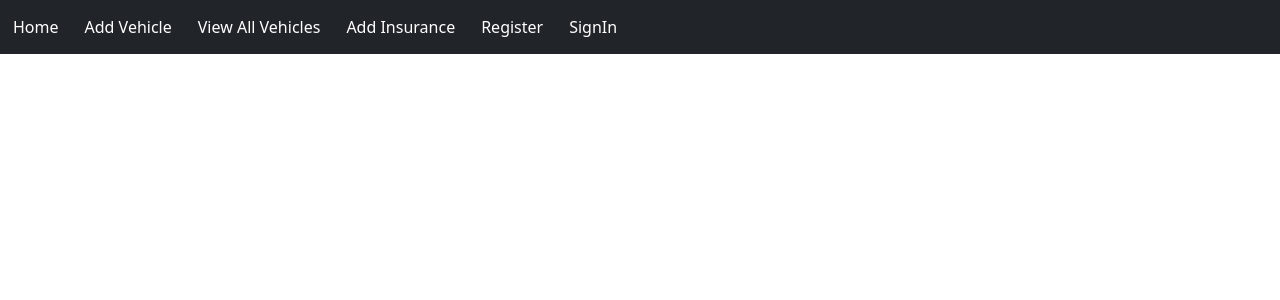
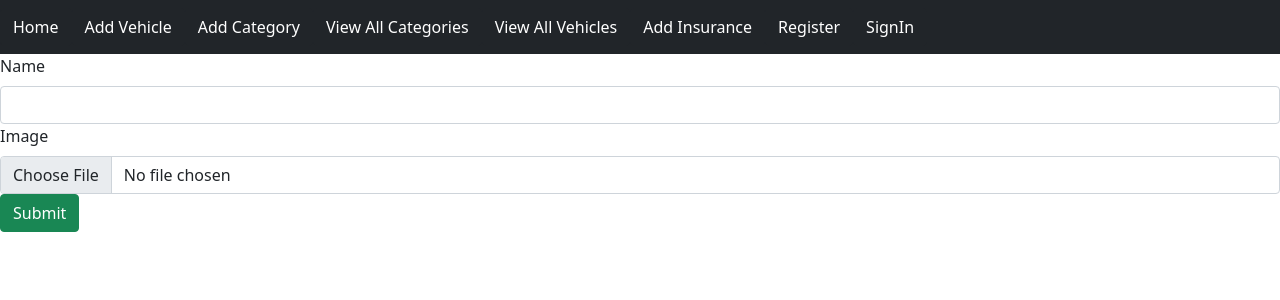
Before and after one commit to aldoseri99/Drive-Drift-client, a React (Vite) app: page /addcategory in a window 1280 px wide. Shown: the top 300 px of the page. Built offline with nearby package versions, Linux system fonts and the light colour scheme.

Commit message:
categories

```diff
--- a/src/App.jsx
+++ b/src/App.jsx
@@ -1,30 +1,33 @@
-import "./App.css"
-import { Route, Routes } from "react-router-dom"
-import axios from "axios"
-import { useState, useEffect } from "react"
-import ViewVehicles from "./components/ViewVehicles"
-import Home from "./components/Home"
-import Nav from "./components/Nav"
-import Footer from "./components/Footer"
-import Profile from "./components/Profile"
-import Reviews from "./components/Reviews"
-import VehicleDetail from "./components/VehicleDetail"
-import SignIn from "./pages/SignIn"
-import Register from "./pages/Register"
-import { CheckSession } from "./services/Auth"
-import UserProfile from "./components/UserProfile"
-import SideBar from "./components/SideBar"
-import AddVehicle from "./pages/AddVehicle"
-import AddInsurance from "./pages/AddInsurance"
-
+import './App.css'
+import { Route, Routes } from 'react-router-dom'
+import axios from 'axios'
+import { useState, useEffect } from 'react'
+import ViewVehicles from './components/ViewVehicles'
+import Home from './components/Home'
+import Nav from './components/Nav'
+import Footer from './components/Footer'
+import Profile from './components/Profile'
+import Reviews from './components/Reviews'
+import VehicleDetail from './components/VehicleDetail'
+import SignIn from './pages/SignIn'
+import Register from './pages/Register'
+import { CheckSession } from './services/Auth'
+import UserProfile from './components/UserProfile'
+import SideBar from './components/SideBar'
+import AddVehicle from './pages/AddVehicle'
+import AddInsurance from './pages/AddInsurance'
+import VehicleCategory from './components/VehicleCategory'
+import AddCategory from './pages/AddCategory'
 
 const App = () => {
   const [user, setUser] = useState(null)
-  const [searchTerm, setSearchTerm] = useState("")
+  const [searchTerm, setSearchTerm] = useState('')
   const [users, setUsers] = useState([])
   const [bookings, setBookings] = useState([])
   const [reviews, setReviews] = useState([])
   const [vehicles, setVehicles] = useState([])
+  const [categories, setCategories] = useState([])
+
   const [isSidebarOpen, setIsSidebarOpen] = useState(true)
 
   const handleLogout = () => {
@@ -35,8 +38,8 @@ const App = () => {
 
   const getBookings = async () => {
     try {
-      let res = await axios.get("http://localhost:3001/booking")
-      console.log("Fetched bookings:", res.data)
+      let res = await axios.get('http://localhost:3001/booking')
+      console.log('Fetched bookings:', res.data)
       console.log(res.data)
       setBookings(res.data)
     } catch (err) {
@@ -46,8 +49,8 @@ const App = () => {
 
   const getReviews = async () => {
     try {
-      let res = await axios.get("http://localhost:3001/review")
-      console.log("Fetched reviews:", res.data)
+      let res = await axios.get('http://localhost:3001/review')
+      console.log('Fetched reviews:', res.data)
       console.log(res.data)
       setReviews(res.data)
     } catch (err) {
@@ -57,10 +60,21 @@ const App = () => {
 
   const getVehicles = async () => {
     try {
-      let res = await axios.get("http://localhost:3001/vehicle")
-      console.log("Fetched Vehicles:", res.data)
+      let res = await axios.get('http://localhost:3001/vehicle')
+      console.log('Fetched Vehicles:', res.data)
       console.log(res.data)
       setVehicles(res.data)
+    } catch (err) {
+      console.log(err)
+    }
+  }
+
+  const getCategories = async () => {
+    try {
+      let res = await axios.get('http://localhost:3001/category')
+      console.log('Fetched Category:', res.data)
+      console.log(res.data)
+      setCategories(res.data)
     } catch (err) {
       console.log(err)
     }
@@ -76,7 +90,7 @@ const App = () => {
   }
 
   useEffect(() => {
-    const token = localStorage.getItem("token")
+    const token = localStorage.getItem('token')
     console.log(token)
 
     if (token) {
@@ -98,10 +112,25 @@ const App = () => {
         toggleSidebar={toggleSidebar}
         booking={bookings}
       />
-      <main className={isSidebarOpen ? "shifted" : ""}>
+      <main className={isSidebarOpen ? 'shifted' : ''}>
         <Routes>
           <Route path="/user" element={<SideBar user={user} />} />
           <Route path="/addvehicle" element={<AddVehicle />} />
+          <Route path="/addcategory" element={<AddCategory />} />
+
+          <Route
+            path="/viewcategories"
+            element={
+              <VehicleCategory
+                getCategories={getCategories}
+                getVehicles={getVehicles}
+                getBookings={getBookings}
+                bookings={bookings}
+                setBookings={setBookings}
+                user={user}
+              />
+            }
+          />
           <Route path="/addinsurance" element={<AddInsurance />} />
           <Route path="/viewvehicles" element={<ViewVehicles />} />
           <Route
--- /dev/null
+++ b/src/components/CategoryCard.jsx
@@ -0,0 +1,14 @@
+const CategoryCard = ({ name, image }) => {
+  return (
+    <div className="card vehicle-card">
+      <div className="img-wrapper">
+        <img src={image.url} alt={`${name} `} />
+      </div>
+      <div className="info-wrapper flex-col">
+        {name}
+      </div>
+    </div>
+  )
+}
+
+export default CategoryCard
--- a/src/components/Nav.jsx
+++ b/src/components/Nav.jsx
@@ -6,6 +6,14 @@ const Nav = () => {
       </a>
       <a className="btn btn-dark" href="/addvehicle">
         Add Vehicle
+      </a>
+
+      <a className="btn btn-dark" href="/addcategory">
+        Add Category
+      </a>
+
+      <a className="btn btn-dark" href="/viewcategories">
+        View All Categories
       </a>
 
       <a className="btn btn-dark" href="/viewvehicles">
--- a/src/components/Search.jsx
+++ b/src/components/Search.jsx
@@ -2,8 +2,6 @@ const Search = ({ searchTerm, setSearchTerm }) => {
   const handleChange = (event) => {
     setSearchTerm(event.target.value) // Update the search term in the parent component
   }
-
-
 
   return (
     <input
--- /dev/null
+++ b/src/components/VehicleCategory.jsx
@@ -0,0 +1,44 @@
+import { Link } from 'react-router-dom'
+import CategoryCard from './CategoryCard'
+import { useEffect, useState } from 'react'
+import axios from 'axios'
+import Search from './Search'
+
+const VehicleCategory = () => {
+  const [categories, setCategories] = useState([])
+  const [searchTerm, setSearchTerm] = useState('')
+
+  useEffect(() => {
+    const getCategories = async () => {
+      try {
+        const res = await axios.get('http://localhost:3001/category')
+        setCategories(res.data)
+      } catch (err) {
+        console.log('Error fetching categories:', err)
+      }
+    }
+    getCategories()
+  }, [])
+
+  const filteredCategories = categories.filter((category) =>
+    category.name.toLowerCase().includes(searchTerm.toLowerCase())
+  )
+
+  return (
+    <div className="vehiclecategory">
+      <h2>View Vehicle Category</h2>
+      <div className="searchbar">
+        <Search searchTerm={searchTerm} setSearchTerm={setSearchTerm} />
+      </div>
+      <section className="container-grid">
+        {filteredCategories.map((category) => (
+          <Link to={`/viewVehicles/${vehicle._id}`} key={vehicles._id}>
+            <ViewVehicles />
+          </Link>
+        ))}
+      </section>
+    </div>
+  )
+}
+
+export default VehicleCategory
--- a/src/components/ViewVehicles.jsx
+++ b/src/components/ViewVehicles.jsx
@@ -1,32 +1,39 @@
-import { Link } from "react-router-dom";
-import VehicleCard from "./VehicleCard";
-import { useEffect, useState } from "react";
-import axios from "axios";
+import { Link } from 'react-router-dom'
+import VehicleCard from './VehicleCard'
+import { useEffect, useState } from 'react'
+import axios from 'axios'
 import Search from './Search'
 
-const ViewVehicles = () => {
-  const [vehicles, setVehicles] = useState([]);
+const ViewVehicles = ({}) => {
+  const [vehicles, setVehicles] = useState([])
+  const [searchTerm, setSearchTerm] = useState('')
 
   useEffect(() => {
     const getVehicles = async () => {
       try {
-        const res = await axios.get("http://localhost:3001/vehicle");
-        setVehicles(res.data);
+        const res = await axios.get('http://localhost:3001/vehicle')
+        setVehicles(res.data)
       } catch (err) {
-        console.error("Error fetching vehicles:", err);
+        console.error('Error fetching vehicles:', err)
       }
-    };
-    getVehicles();
-  }, []);
+    }
+    getVehicles()
+  }, [])
+
+  const filteredVehicles = vehicles.filter(
+    (vehicle) =>
+      vehicle.brand.toLowerCase().includes(searchTerm.toLowerCase()) ||
+      vehicle.model.toLowerCase().includes(searchTerm.toLowerCase())
+  )
 
   return (
     <div className="viewVehicles">
       <h2>View All Vehicles</h2>
-    <div className='searchbar'>
-    <Search />
-    </div>
+      <div className="searchbar">
+        <Search searchTerm={searchTerm} setSearchTerm={setSearchTerm} />
+      </div>
       <section className="container-grid">
-        {vehicles.map((vehicle) => (
+        {filteredVehicles.map((vehicle) => (
           <Link to={`/vehicles/${vehicle._id}`} key={vehicle._id}>
             <VehicleCard
               brand={vehicle.brand}
@@ -40,7 +47,7 @@ const ViewVehicles = () => {
         ))}
       </section>
     </div>
-  );
-};
+  )
+}
 
-export default ViewVehicles;
+export default ViewVehicles
--- /dev/null
+++ b/src/pages/AddCategory.jsx
@@ -0,0 +1,87 @@
+import { useState } from 'react'
+import { useNavigate } from 'react-router-dom'
+import { setCategory } from '../services/categoryService'
+
+const AddCategory = () => {
+  let navigate = useNavigate()
+
+  const initialState = {
+    name: ''
+  }
+
+  const [formValues, setFormValues] = useState(initialState)
+  const [image, setImage] = useState(null)
+  const [imageBase64, setImageBase64] = useState('')
+  const [loading, setLoading] = useState(false)
+  const [data, setData] = useState(null)
+
+  // convert image file to base64
+  const setFileToBase64 = (file) => {
+    const reader = new FileReader()
+    reader.readAsDataURL(file)
+    reader.onloadend = () => {
+      setImageBase64(reader.result)
+      setFormValues({ ...formValues, image: reader.result })
+    }
+  }
+
+  // receive file from form
+  const handleImage = (e) => {
+    const file = e.target.files[0]
+    setImage(file)
+    setFileToBase64(file)
+  }
+
+  const handleChange = (e) => {
+    setFormValues({ ...formValues, [e.target.name]: e.target.value })
+    console.log(e.target.name, e.target.value)
+
+    console.log('Updated formValues:', {
+      ...formValues,
+      [e.target.name]: e.target.value
+    })
+  }
+
+  const handleSubmit = async (e) => {
+    e.preventDefault()
+    console.log('submitting')
+    try {
+      const response = await setCategory(formValues)
+      console.log(response)
+      navigate('/viewcategories')
+    } catch (error) {}
+  }
+
+  return (
+    <div className="form-container">
+      <form onSubmit={handleSubmit} action="">
+        <div>
+          <label className="form-label" htmlFor="">
+            Name
+          </label>
+          <input
+            className="form-control"
+            onChange={handleChange}
+            name="name"
+            type="text"
+          />
+        </div>
+
+        <div>
+          <label className="form-label" htmlFor="">
+            Image
+          </label>
+          <input
+            className="form-control"
+            name="image"
+            type="file"
+            onChange={handleImage}
+          />
+        </div>
+        <input type="submit" className="btn btn-success" />
+      </form>
+    </div>
+  )
+}
+
+export default AddCategory
--- /dev/null
+++ b/src/services/categoryService.js
@@ -0,0 +1,28 @@
+import Client from "./api"
+
+export const setCategory = async (CategoryData) => {
+  try {
+    console.log(CategoryData)
+    const res = await Client.post("/category", CategoryData)
+    return res.data
+  } catch (error) {
+    throw error
+  }
+}
+
+export const postCategory = async () => {
+  try {
+    const res = await Client.get("/category")
+    return res.data
+  } catch (error) {
+    throw error
+  }
+}
+export const detailCategory = async (category_id) => {
+  try {
+    const res = await Client.get(`/category/${category_id}`)
+    return res.data
+  } catch (error) {
+    throw error
+  }
+}
```
